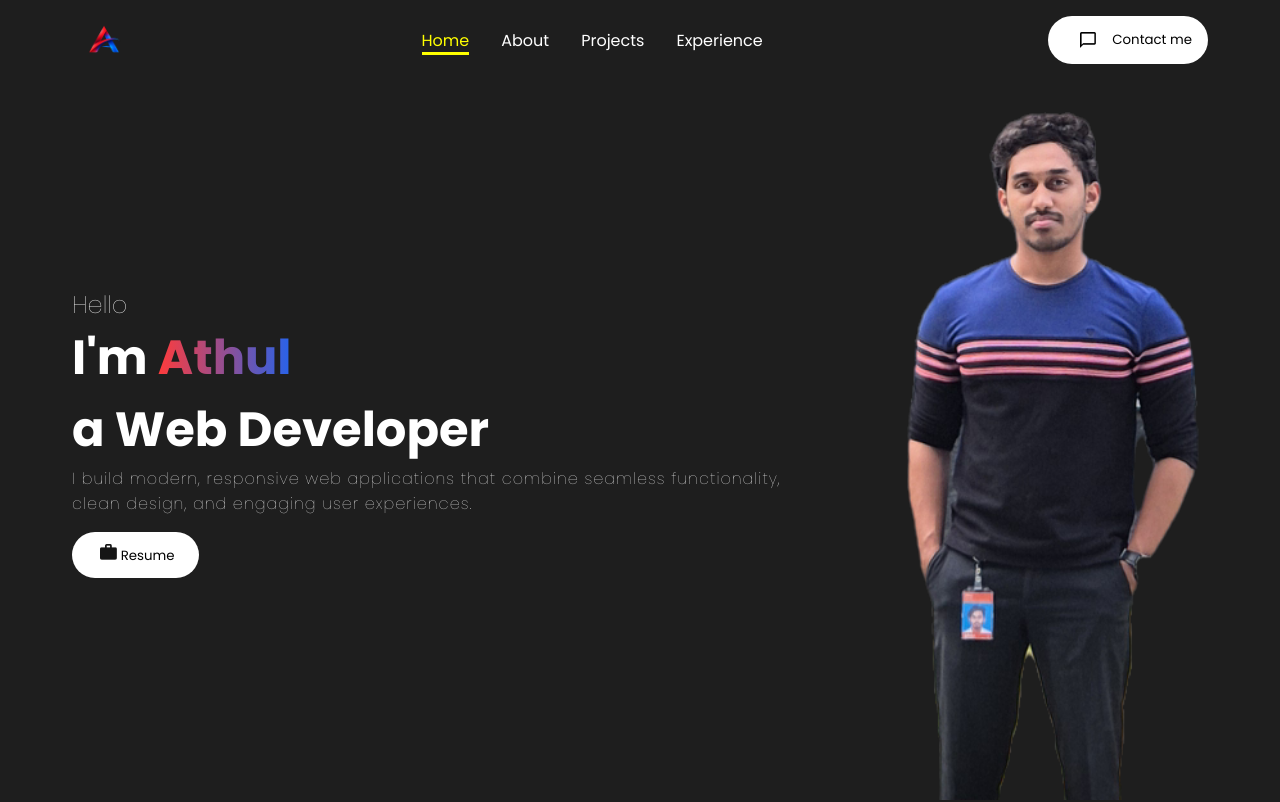
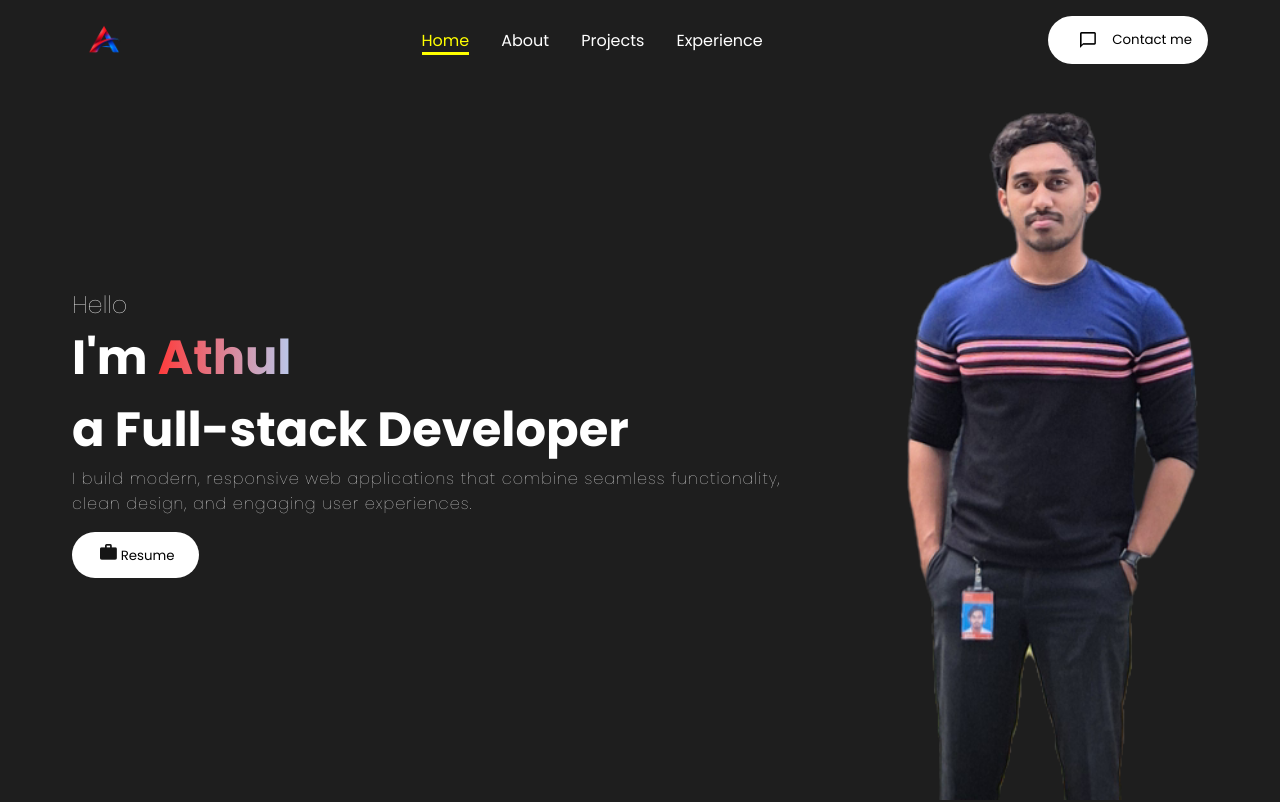
Before and after one commit to Athul1142003/Portfolio-fe, a React (Create React App) app: page / in a window 1280 px wide. Shown: the top 802 px of the page. Built offline with nearby package versions, Linux system fonts and the light colour scheme.

Commit message:
updated the color of Athul

```diff
--- a/src/components/Intro/intro.css
+++ b/src/components/Intro/intro.css
@@ -36,7 +36,7 @@
 }
 
 .introName {
-    background-image: linear-gradient(90deg, #ff3b3b, #2563eb);
+    background-image: linear-gradient(90deg, #ff3b3b, #b9c9ec);
     -webkit-background-clip: text;
     background-clip: text;
     -webkit-text-fill-color: transparent;
--- a/src/components/Intro/intro.js
+++ b/src/components/Intro/intro.js
@@ -9,7 +9,7 @@ const Intro = () => {
         <section id="intro">
             <div className="introContent">
                 <span className="hello">Hello</span>
-                <span className="introText">I'm <span className="introName">Athul</span><br />a Web Developer</span>
+                <span className="introText">I'm <span className="introName">Athul</span><br />a Full-stack Developer</span>
                 <p className="introPara">I build modern, responsive web applications that combine seamless functionality,<br/> clean design, and engaging user experiences.</p>
                 <button className='btn' onClick={() => window.open(resume, '_blank', 'noopener,noreferrer')}><img src={btnImg} className='btnImg' alt="Hire Me" />Resume</button>
             </div>
```
